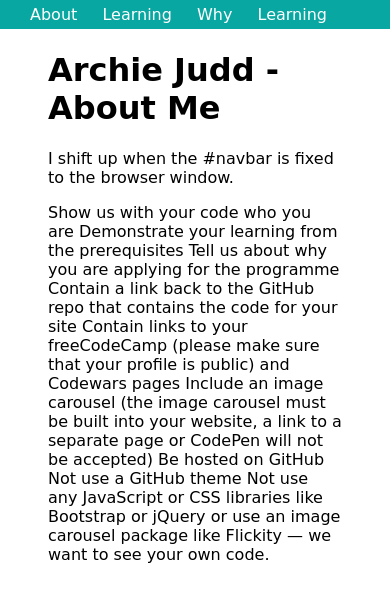
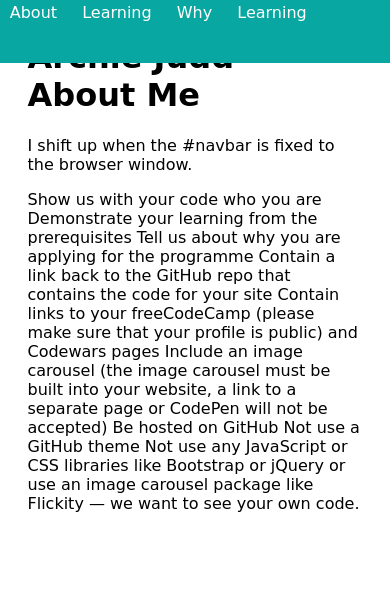
Before and after one commit to archiejudd/founders-and-coders, a plain HTML site: page index.html in a window 390 px wide. Drawn offline with Linux system fonts and the light colour scheme; a web font is replaced by a local one.

Commit message:
Update index.html
Center nav bar and adjust to responsive padding

```diff
--- a/index.html
+++ b/index.html
@@ -5,21 +5,19 @@
 <style>
   h1 {
 
-  	padding-top: 30px;
+  	padding-top: 5%;
 
   }
 
   body {
     min-height: 150vh;
-    padding-left: 40px;
-    padding-right: 40px;
+    padding-left: 5%;
+    padding-right: 5%;
     font-family: 'Baloo Chettan 2', cursive;
 
   }
 
   p {
-
-
 
   	left: 100px;
 
@@ -30,6 +28,7 @@
     position: fixed;
     top: 0px;
     left: 0px;
+    height: 7.5%;
     width: 100%;
     background-color: #09A7A1;
 
@@ -37,7 +36,7 @@
 
   nav ul {
     margin: 0px;
-    padding: 5px 0px 5px 30px;
+    padding: 0.8% 0px 5px 2.5%;
   }
   nav li {
     display: inline;
```
